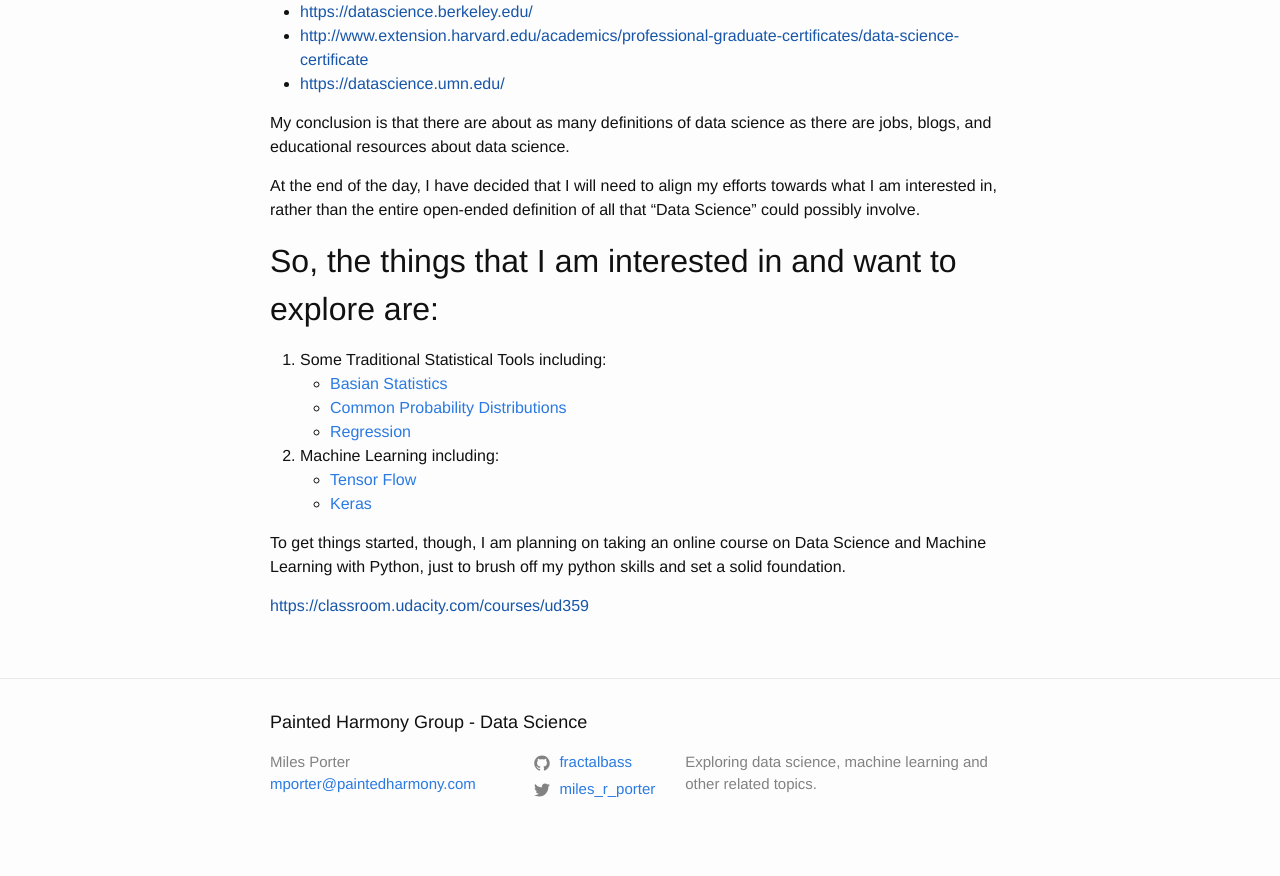
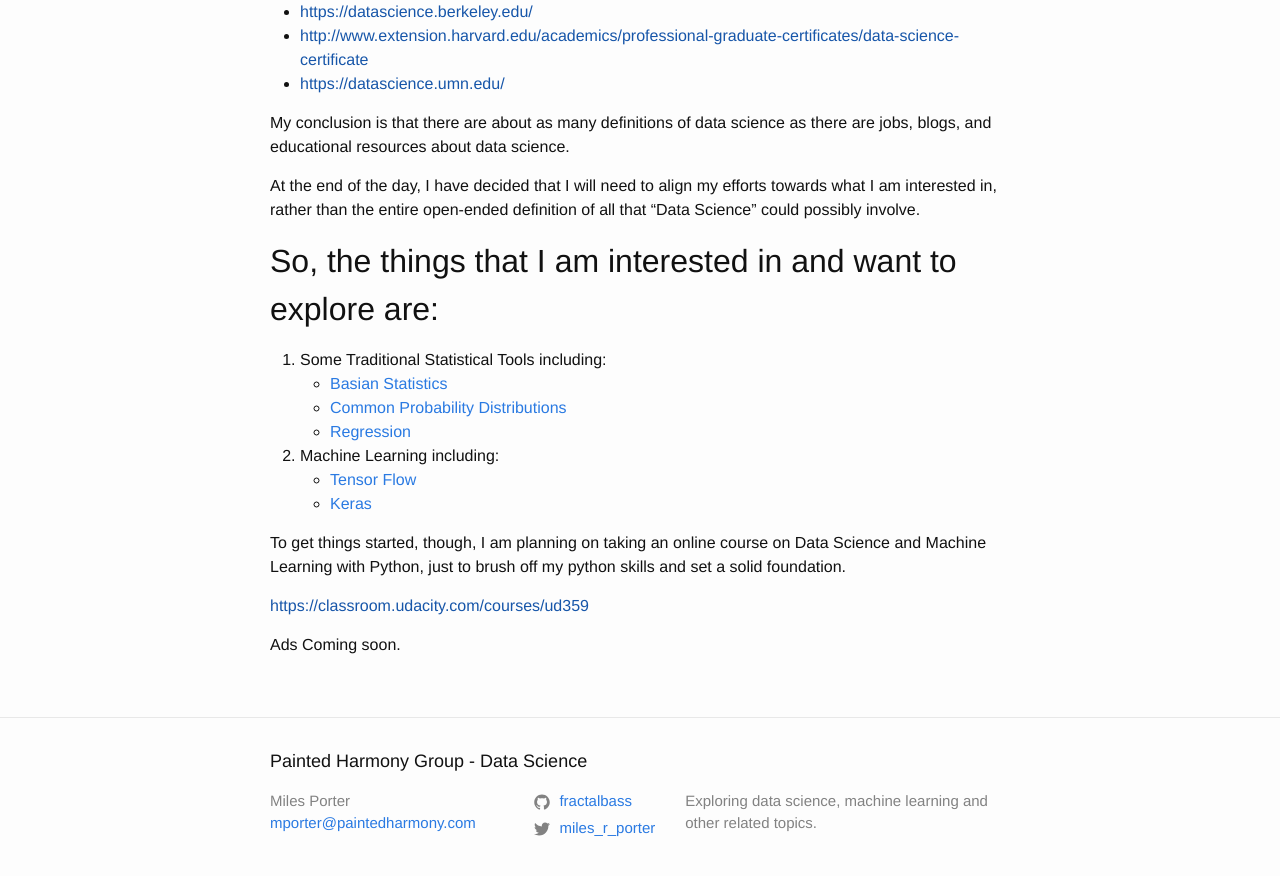
Before and after one commit to fractalbass/data_science, a Jekyll site: the page built from _posts/2017-06-14-data_science_1.markdown, in a window 1280 px wide and 900 px high, scrolled down 1259 px. Shown: the top 876 px of the window. Built offline with Jekyll 4.4.1, drawn with Linux system fonts in a browser that asks for light colours.

Commit message:
Modifying ad include.

```diff
--- a/_includes/advertising.html
+++ b/_includes/advertising.html
@@ -1,7 +1 @@
-<script async src="//pagead2.googlesyndication.com/pagead/js/adsbygoogle.js"></script>
-<script>
-  (adsbygoogle = window.adsbygoogle || []).push({
-    google_ad_client: "ca-pub-3043719486746203",
-    enable_page_level_ads: true
-  });
-</script>
+<div>Ads Coming soon.</div>
```
Also changed, not shown: images/BankStatement2017Oct.png (deleted).
